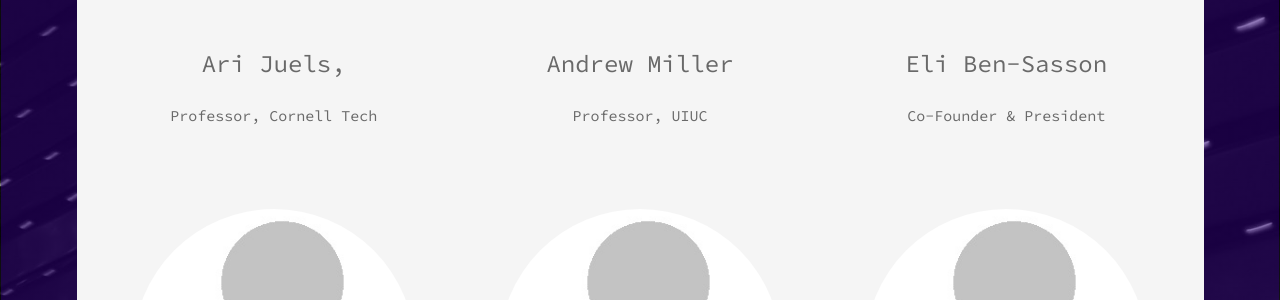
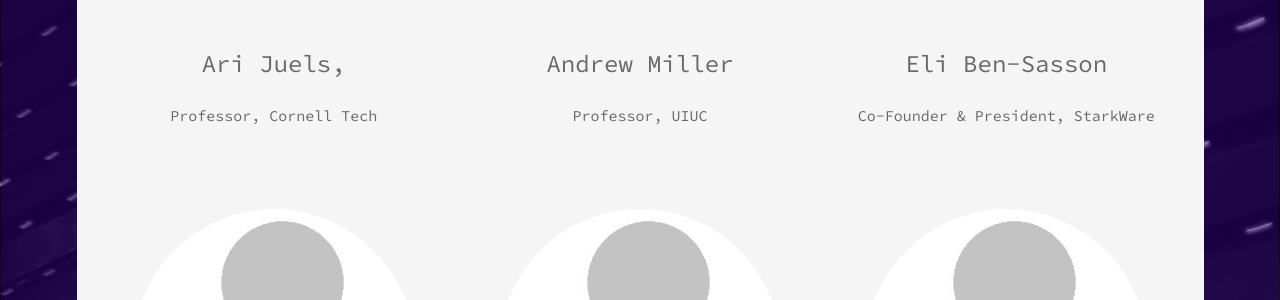
Before and after one commit to responsible-data-summit/responsible-data-summit.github.io, a Jekyll site: the page built from pages/decentral.html, in a window 1280 px wide and 900 px high, scrolled down 761 px. Shown: the part 154-454 px from the top of the window. Built offline with Jekyll 4.4.1, drawn with Linux system fonts in a browser that asks for light colours.

Commit message:
add Eli's aff

```diff
--- a/_data/speakers_decentral.yml
+++ b/_data/speakers_decentral.yml
@@ -8,7 +8,7 @@
   avatar: unknown.jpg
 - name: Eli Ben-Sasson
   title: |
-    Co-Founder & President
+    Co-Founder & President, StarkWare
   avatar: Eli.jpg
 - name: David Chaum
   title: |
```
